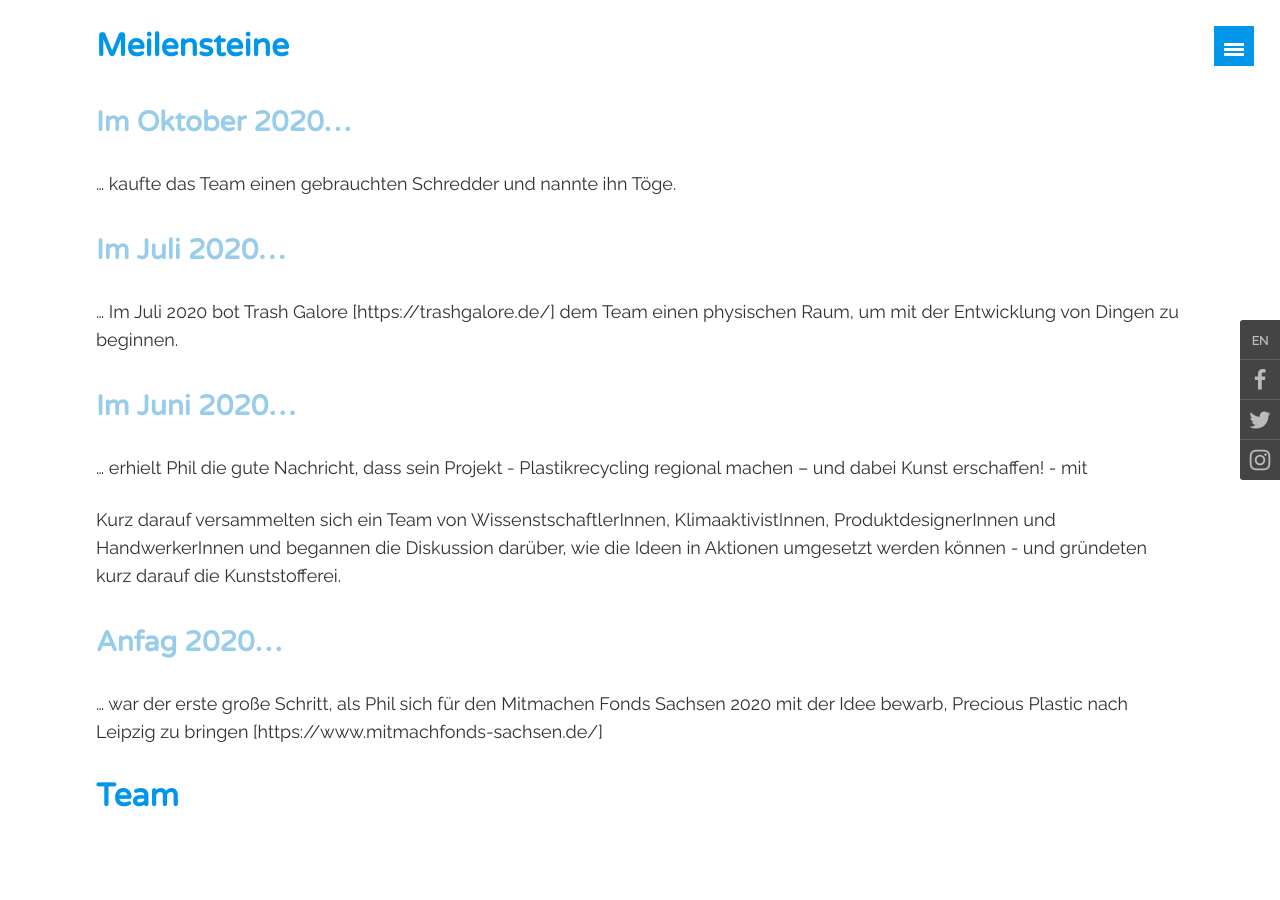
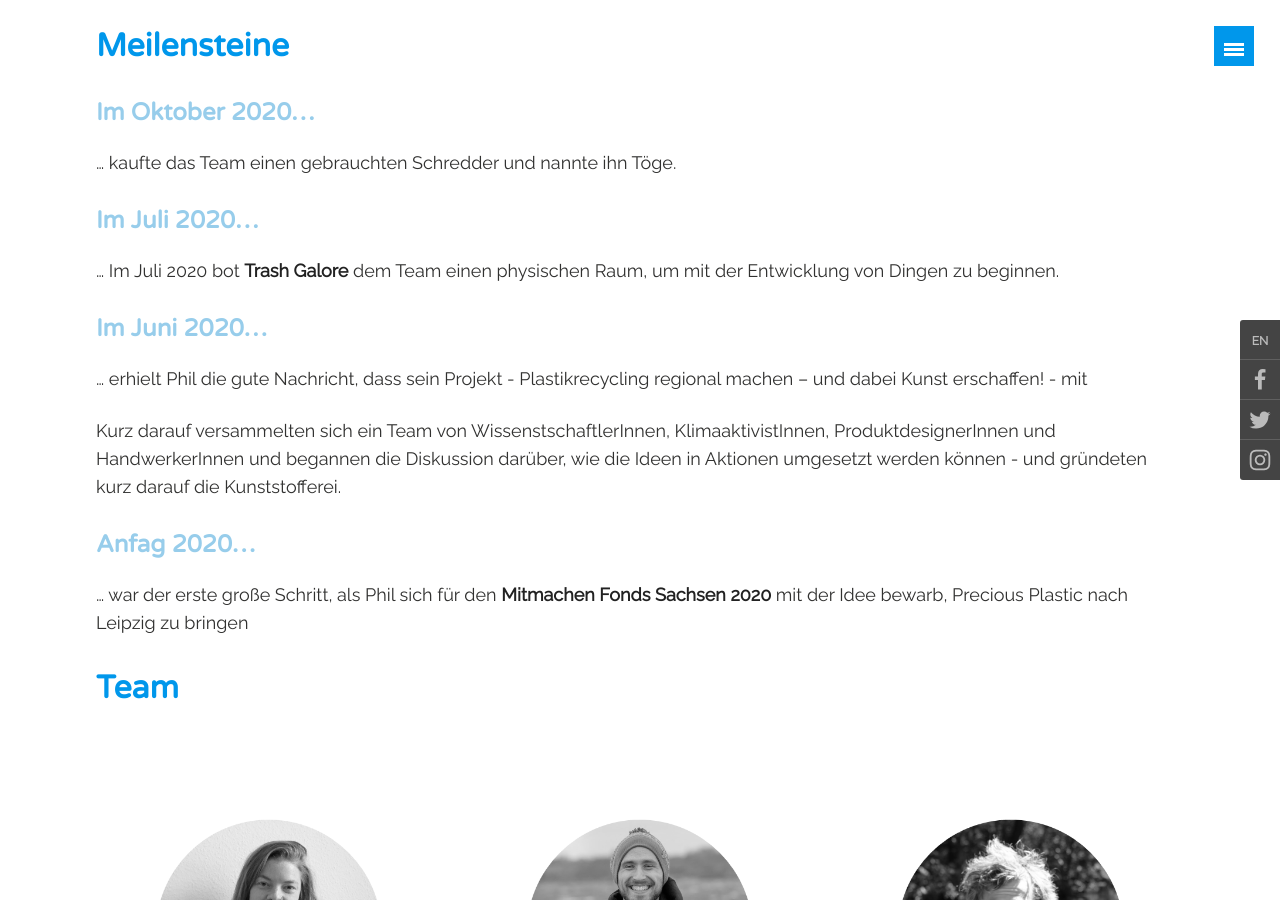
Before and after one commit to kunststofferei/kunststofferei.github.io, a Jekyll site: the page built from de/_pages/ueber-uns.md, in a window 1280 px wide and 900 px high, scrolled down 1338 px. Built offline with Jekyll 4.4.1, drawn with Linux system fonts in a browser that asks for light colours; comment, search, counter and statistics services are not loaded.

```diff
--- a/de/_pages/ueber-uns.md
+++ b/de/_pages/ueber-uns.md
@@ -18,24 +18,23 @@ Als Teil des [Precious Plastic Universums](https://preciousplastic.com/en/index.
 
 ## Meilensteine
 
-### Im Oktober 2020...
+#### Im Oktober 2020...
 
 ... kaufte das Team einen gebrauchten Schredder und nannte ihn Töge.
 
-### Im Juli 2020...
+#### Im Juli 2020...
 
-... Im Juli 2020 bot Trash Galore [https://trashgalore.de/] dem Team einen physischen Raum, um mit der Entwicklung von Dingen zu beginnen.
+... Im Juli 2020 bot [Trash Galore](https://trashgalore.de/) dem Team einen physischen Raum, um mit der Entwicklung von Dingen zu beginnen.
 
-### Im Juni 2020...
+#### Im Juni 2020...
 
 ... erhielt Phil die gute Nachricht, dass sein Projekt - Plastikrecycling regional machen – und dabei Kunst erschaffen! - mit
 
 Kurz darauf versammelten sich ein Team von WissenstschaftlerInnen, KlimaaktivistInnen, ProduktdesignerInnen und HandwerkerInnen und begannen die Diskussion darüber, wie die Ideen in Aktionen umgesetzt werden können - und gründeten kurz darauf die Kunststofferei.
 
-### Anfag 2020...
+#### Anfag 2020...
 
-... war der erste große Schritt, als Phil sich für den Mitmachen Fonds Sachsen 2020 mit der Idee bewarb, Precious Plastic nach Leipzig zu bringen
-[https://www.mitmachfonds-sachsen.de/]
+... war der erste große Schritt, als Phil sich für den [Mitmachen Fonds Sachsen 2020]([https://www.mitmachfonds-sachsen.de/]) mit der Idee bewarb, Precious Plastic nach Leipzig zu bringen
 
 ## Team
 
```
Also changed, not shown: en/_pages/about-us.md (+6 -6 lines).
